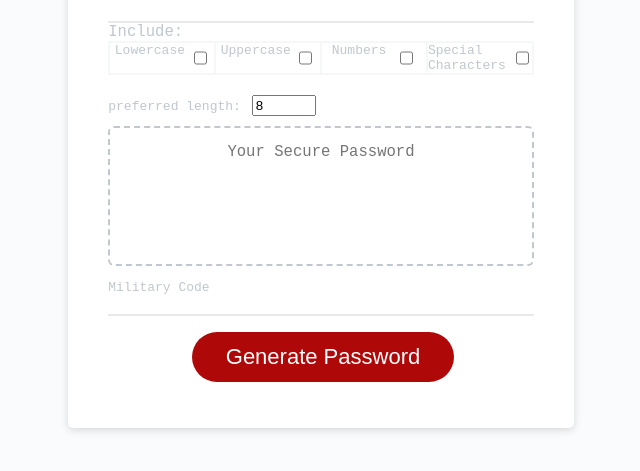
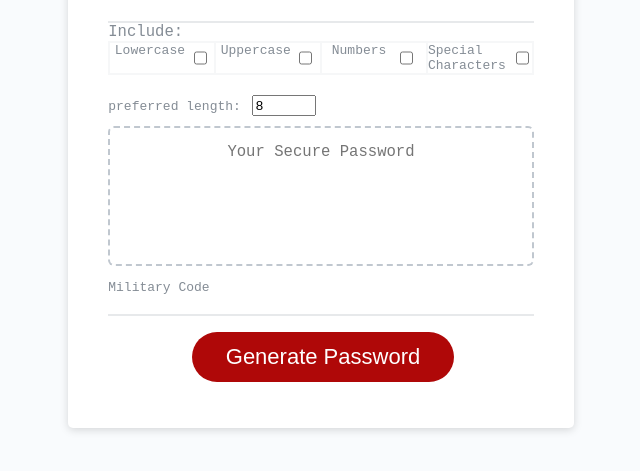
Before and after one commit to solowon27/password-generator, a plain HTML site: page index.html in a window 1280 px wide. Shown: the part 199-670 px from the top of the page, without its empty margins (319-959 px from the left). Drawn offline with Linux system fonts and the light colour scheme.

```diff
--- a/script.js
+++ b/script.js
@@ -79,8 +79,8 @@
   const hasNumber = numberEl.checked;
   const hasSymbol = symbolEl.checked;
 
-  if (length < 8 || !hasLower && !hasUpper && !hasNumber && !hasSymbol) {
-    alert("Please select at least one character type and a password length of 8 characters or more.");
+  if (length < 8 || length > 128 || !hasLower && !hasUpper && !hasNumber && !hasSymbol) {
+    alert("Please select at least one character type and a minimum password length of 8 characters or not more than 128.");
     return;
   }
 });
--- a/style.css
+++ b/style.css
@@ -21,7 +21,6 @@
   display: flex;
   justify-content: center;
   align-items: center;
-  height: 100%;
 }
 .wrapper {
   padding-top: 30px;
@@ -57,8 +56,8 @@
   margin: 0;
   padding: 0;
   font-size: 1.2rem;
-  font-weight: 400;
-  color: #c0c7cf;
+  font-weight: 500;
+  color: #848c95;
 }
 .length {
   display: flex;
@@ -69,7 +68,7 @@
   padding: 0;
   font-size: 1rem;
   font-weight: 300;
-  color: #c0c7cf;
+  color: #848c95;
 }
 .card-header::after {
   content: " ";
```
Also changed, not shown: 1 other file.
